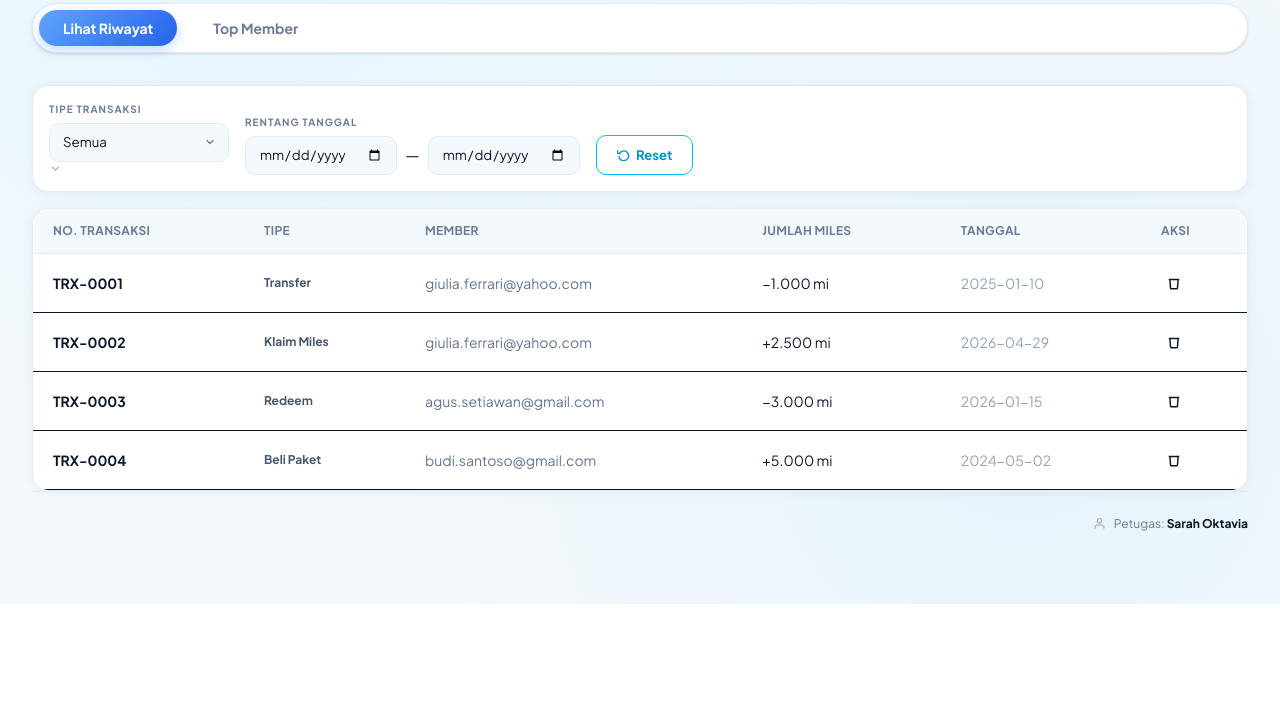
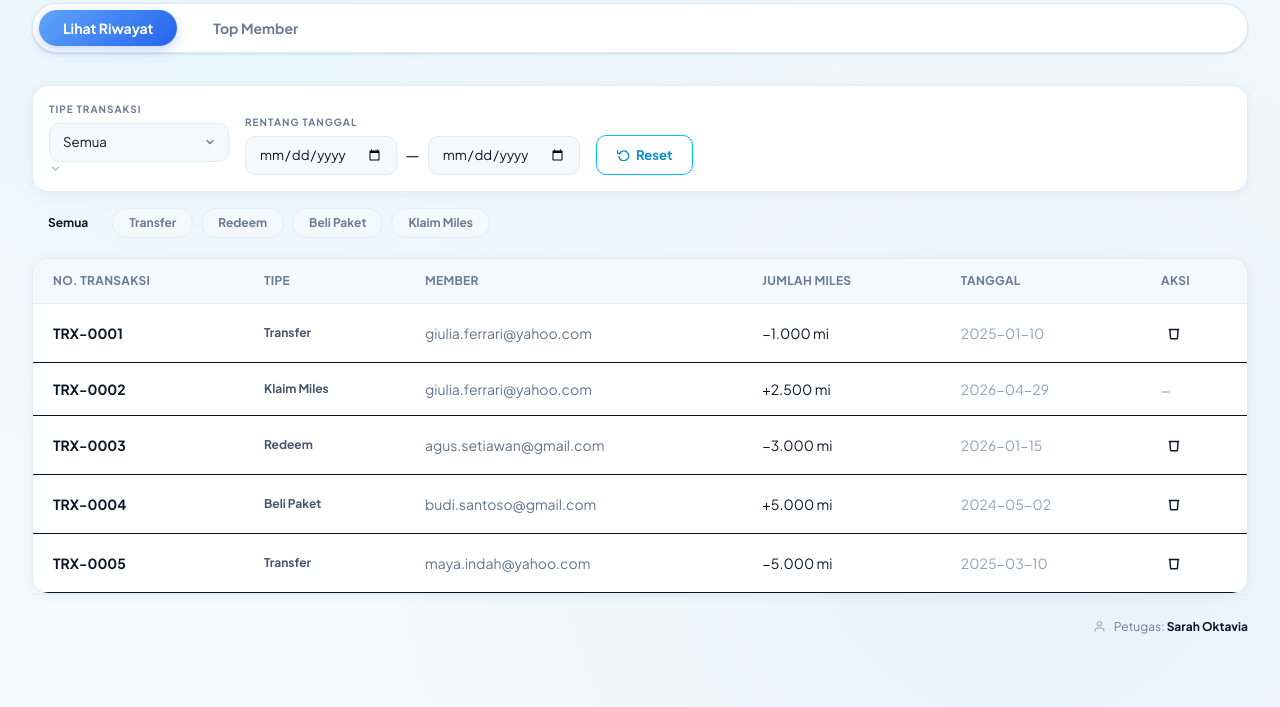
Before and after one commit to Basdat-E12-Babysitter/Aeromiles, a Django app: page /rewards/laporan/ in a window 1280 px wide. Shown: the part 339-1046 px from the top of the page. Before the commit the page ends 943 px from the top, so only its background shows below. Run offline with Django 5.2, Linux system fonts and the light colour scheme; some libraries are stand-ins or nearby versions.

Commit message:
fixing request endpoint on reddem, bali package and laporan

```diff
--- a/miles/templates/miles/claim_miles.html
+++ b/miles/templates/miles/claim_miles.html
@@ -76,7 +76,7 @@
       </button>
     </div>
 
-    <form method="POST" action="{% url 'miles:klaim_create' %}">
+    <form method="POST" action="{% url 'rewards:klaim_create' %}">
       <div class="grid grid-cols-1 md:grid-cols-2 gap-4">
 
         {# Maskapai #}
--- a/rewards/templates/beli_package.html
+++ b/rewards/templates/beli_package.html
@@ -249,7 +249,7 @@
 
     <div class="flex justify-end gap-3">
       <button onclick="closeBeliModal()" class="btn-outline px-5 py-2.5 text-sm font-bold">Batal</button>
-      <form method="POST" action="{% url 'miles:package_beli' %}" id="form-beli">
+      <form method="POST" action="{% url 'rewards:package_beli' %}" id="form-beli">
         {% csrf_token %}
         <input type="hidden" name="package_kode" id="input-package-kode">
         <button type="submit" class="btn-solid px-6 py-2.5 text-sm font-bold flex items-center gap-2">
--- a/rewards/templates/laporan_transaksi.html
+++ b/rewards/templates/laporan_transaksi.html
@@ -72,6 +72,7 @@
 
 {# ── VIEW 1: RIWAYAT TRANSAKSI ── #}
 <div id="section-riwayat" class="main-view-content">
+  {# Filter Bar #}
   <div class="card p-4 mb-4">
     <div class="flex flex-wrap items-end gap-4">
       <div class="flex flex-col gap-1.5" style="min-width:180px;">
@@ -104,6 +105,15 @@
     </div>
   </div>
 
+  {# Mini Tabs Tipe #}
+  <div class="flex gap-2 mb-5 flex-wrap">
+    <button onclick="setTab('')"           class="tab-btn active-tab px-4 py-1.5 rounded-full text-xs font-bold transition-all" data-tab="">Semua</button>
+    <button onclick="setTab('Transfer')"   class="tab-btn px-4 py-1.5 rounded-full text-xs font-bold transition-all border" style="background:var(--surface);color:var(--muted);border-color:var(--border);" data-tab="Transfer">Transfer</button>
+    <button onclick="setTab('Redeem')"     class="tab-btn px-4 py-1.5 rounded-full text-xs font-bold transition-all border" style="background:var(--surface);color:var(--muted);border-color:var(--border);" data-tab="Redeem">Redeem</button>
+    <button onclick="setTab('Beli Paket')" class="tab-btn px-4 py-1.5 rounded-full text-xs font-bold transition-all border" style="background:var(--surface);color:var(--muted);border-color:var(--border);" data-tab="Beli Paket">Beli Paket</button>
+    <button onclick="setTab('Klaim Miles')"class="tab-btn px-4 py-1.5 rounded-full text-xs font-bold transition-all border" style="background:var(--surface);color:var(--muted);border-color:var(--border);" data-tab="Klaim Miles">Klaim Miles</button>
+  </div>
+
   <div class="card overflow-hidden">
     <div class="overflow-x-auto">
       <table class="w-full text-sm">
@@ -131,8 +141,7 @@
   </div>
 
   <div class="flex flex-col gap-3 mb-8">
-
-    {# Juara 1 - Horizontal Compact #}
+    {# Juara 1 #}
     <div class="card p-4 border-2 flex items-center justify-between relative overflow-hidden" style="border-color: #FEF3C7; background: linear-gradient(90deg, #FFF, #FFFBEB);">
       <div class="flex items-center gap-5">
         <div class="font-black text-xl italic opacity-30 w-8" style="color:#F59E0B">#1</div>
@@ -142,12 +151,9 @@
           <p class="text-[10px] font-bold uppercase tracking-widest" style="color:#D97706">Gold Member</p>
         </div>
       </div>
-      <div class="px-4 py-2 rounded-xl text-sm font-black" style="background:rgba(245,158,11,0.1); color:#F59E0B;">
-        45.200 Miles
-      </div>
+      <div class="px-4 py-2 rounded-xl text-sm font-black" style="background:rgba(245,158,11,0.1); color:#F59E0B;">45.200 Miles</div>
     </div>
-
-    {# Juara 2 - Horizontal Compact #}
+    {# Juara 2 #}
     <div class="card p-4 border-2 flex items-center justify-between relative overflow-hidden" style="border-color: #E2E8F0; background: linear-gradient(90deg, #FFF, #F8FAFC);">
       <div class="flex items-center gap-5">
         <div class="font-black text-xl italic opacity-30 w-8" style="color:#94A3B8">#2</div>
@@ -157,12 +163,9 @@
           <p class="text-[10px] font-bold uppercase tracking-widest" style="color:#64748B">Silver Member</p>
         </div>
       </div>
-      <div class="px-4 py-2 rounded-xl text-sm font-black" style="background:rgba(148,163,184,0.1); color:#475569;">
-        28.150 Miles
-      </div>
+      <div class="px-4 py-2 rounded-xl text-sm font-black" style="background:rgba(148,163,184,0.1); color:#475569;">28.150 Miles</div>
     </div>
-
-    {# Juara 3 - Horizontal Compact #}
+    {# Juara 3 #}
     <div class="card p-4 border-2 flex items-center justify-between relative overflow-hidden" style="border-color: #FFEDD5; background: linear-gradient(90deg, #FFF, #FFF7ED);">
       <div class="flex items-center gap-5">
         <div class="font-black text-xl italic opacity-30 w-8" style="color:#F97316">#3</div>
@@ -172,41 +175,33 @@
           <p class="text-[10px] font-bold uppercase tracking-widest" style="color:#C2410C">Silver Member</p>
         </div>
       </div>
-      <div class="px-4 py-2 rounded-xl text-sm font-black" style="background:rgba(249,115,22,0.1); color:#EA580C;">
-        8.450 Miles
-      </div>
+      <div class="px-4 py-2 rounded-xl text-sm font-black" style="background:rgba(249,115,22,0.1); color:#EA580C;">8.450 Miles</div>
     </div>
-
   </div>
 
-  {# Ranking 4-10 #}
+  {# Peringkat 4-10 #}
   <div class="card overflow-hidden">
     <div class="px-5 py-3 border-b font-bold text-xs uppercase tracking-widest" style="color:var(--muted); background:var(--surface);">Peringkat 4 - 10</div>
     <div class="divide-y divide-slate-100">
       <div class="px-5 py-3 flex items-center justify-between hover:bg-slate-50 transition-colors">
-        <div class="flex items-center gap-6">
-          <span class="font-bold text-slate-300 w-4">4</span>
-          <span class="text-sm font-bold text-slate-700">Hendra Gunawan</span>
-        </div>
+        <div class="flex items-center gap-6"><span class="font-bold text-slate-300 w-4">4</span><span class="text-sm font-bold text-slate-700">Hendra Gunawan</span></div>
         <span class="text-xs font-extrabold text-blue-500 bg-blue-50 px-3 py-1 rounded-lg">7.200 mi</span>
       </div>
       <div class="px-5 py-3 flex items-center justify-between hover:bg-slate-50 transition-colors">
-        <div class="flex items-center gap-6">
-          <span class="font-bold text-slate-300 w-4">5</span>
-          <span class="text-sm font-bold text-slate-700">Dian Permata</span>
-        </div>
+        <div class="flex items-center gap-6"><span class="font-bold text-slate-300 w-4">5</span><span class="text-sm font-bold text-slate-700">Dian Permata</span></div>
         <span class="text-xs font-extrabold text-blue-500 bg-blue-50 px-3 py-1 rounded-lg">6.150 mi</span>
       </div>
     </div>
   </div>
 </div>
 
-{# ── Footer & Modal ── #}
+{# ── Footer Staf ── #}
 <div class="flex items-center justify-end gap-2 pt-6 pb-2" style="border-top:1.5px solid var(--border);">
   <svg width="13" height="13" viewBox="0 0 24 24" fill="none" stroke="#aab4c4" stroke-width="2.5"><path d="M20 21v-2a4 4 0 0 0-4-4H8a4 4 0 0 0-4 4v2"/><circle cx="12" cy="7" r="4"/></svg>
   <p class="text-xs" style="color:var(--muted);">Petugas: <strong style="color:var(--ink);">Sarah Oktavia</strong></p>
 </div>
 
+{# ── MODAL: Konfirmasi Hapus ── #}
 <div id="modal-hapus-backdrop" class="modal-backdrop modal-closed" onclick="closeHapusModal()">
   <div class="modal-box" style="max-width:380px;" onclick="event.stopPropagation()">
     <div class="flex items-center justify-between mb-4">
@@ -220,8 +215,9 @@
     </div>
     <div class="flex justify-end gap-3">
       <button onclick="closeHapusModal()" class="btn-outline px-5 py-2.5 text-sm font-bold">Batal</button>
-      <form method="POST" action="{% url 'miles:laporan_hapus' %}">
-        {% csrf_token %}<input type="hidden" name="transaksi_id" id="input-hapus-id">
+      <form method="POST" action="{% url 'rewards:laporan_hapus' %}" id="form-hapus">
+        {% csrf_token %}
+        <input type="hidden" name="transaksi_id" id="input-hapus-id">
         <button type="submit" class="px-5 py-2.5 text-sm font-bold rounded-xl" style="background:#EF4444;color:white;border:none;cursor:pointer;">Hapus</button>
       </form>
     </div>
@@ -243,6 +239,7 @@
 </style>
 
 <script>
+  // ── Pindah Tampilan ──
   function switchMainView(view) {
     const riwayatSec = document.getElementById('section-riwayat');
     const topSec     = document.getElementById('section-top-member');
@@ -266,42 +263,69 @@
     }
   }
 
-  // --- LOGIKA PEWARNAAN MILES (+/-) ---
+  // ── Data Dummy ──
   const dataTransaksi = [
-    { id:1, noTrx:'TRX-0001', tipe:'Transfer',    email:'giulia.ferrari@yahoo.com',  miles:1000,  tanggal:'2025-01-10' },
-    { id:2, noTrx:'TRX-0002', tipe:'Klaim Miles',  email:'giulia.ferrari@yahoo.com',  miles:2500,  tanggal:'2026-04-29' },
-    { id:3, noTrx:'TRX-0003', tipe:'Redeem',       email:'agus.setiawan@gmail.com',   miles:3000,  tanggal:'2026-01-15' },
-    { id:4, noTrx:'TRX-0004', tipe:'Beli Paket',   email:'budi.santoso@gmail.com',    miles:5000,  tanggal:'2024-05-02' },
+    { id:1, noTrx:'TRX-0001', tipe:'Transfer',    email:'giulia.ferrari@yahoo.com',  miles:1000,  tanggal:'2025-01-10', status:'Berhasil'  },
+    { id:2, noTrx:'TRX-0002', tipe:'Klaim Miles',  email:'giulia.ferrari@yahoo.com',  miles:2500,  tanggal:'2026-04-29', status:'Disetujui' },
+    { id:3, noTrx:'TRX-0003', tipe:'Redeem',       email:'agus.setiawan@gmail.com',   miles:3000,  tanggal:'2026-01-15', status:'Berhasil'  },
+    { id:4, noTrx:'TRX-0004', tipe:'Beli Paket',   email:'budi.santoso@gmail.com',    miles:5000,  tanggal:'2024-05-02', status:'Berhasil'  },
+    { id:5, noTrx:'TRX-0005', tipe:'Transfer',     email:'maya.indah@yahoo.com',      miles:5000,  tanggal:'2025-03-10', status:'Berhasil'  },
   ];
 
+  let visibleData = [...dataTransaksi];
+
+  // ── Render Table dengan Warna Miles ──
   function renderTable(data) {
     const tbody = document.getElementById('transaksi-tbody');
     tbody.innerHTML = data.map(t => {
-      // Logic: Spending (Redeem/Transfer) = Red (-), Gaining (Klaim/Beli) = Green (+)
       const isNegative = (t.tipe === 'Redeem' || t.tipe === 'Transfer');
       const milesColor = isNegative ? 'text-red-600' : 'text-green-600';
       const milesSign  = isNegative ? '−' : '+';
+
+      const aksiHtml = t.tipe === 'Klaim Miles'
+        ? `<span style="font-size:0.7rem;color:var(--muted);">—</span>`
+        : `<button class="p-1.5 bg-red-50 text-red-500 rounded-lg" onclick="openHapusModal(${t.id},'${t.noTrx}')"><svg width="14" height="14" viewBox="0 0 24 24" fill="none" stroke="currentColor" stroke-width="2.5"><polyline points="3 6 5 6 21 6"/><path d="M19 6l-1 14a2 2 0 0 1-2 2H8a2 2 0 0 1-2-2L5 6"/></svg></button>`;
 
       return `<tr class="border-b transition-colors hover:bg-slate-50">
         <td class="px-5 py-4 font-bold text-blue-500">${t.noTrx}</td>
         <td class="px-5 py-4 text-xs font-bold text-slate-600">${t.tipe}</td>
         <td class="px-5 py-4 text-slate-500">${t.email}</td>
-        <td class="px-5 py-4 font-black ${milesColor}">
-          ${milesSign}${t.miles.toLocaleString('id-ID')} mi
-        </td>
+        <td class="px-5 py-4 font-black ${milesColor}">${milesSign}${t.miles.toLocaleString('id-ID')} mi</td>
         <td class="px-5 py-4 text-slate-400">${t.tanggal}</td>
-        <td class="px-5 py-4">
-          <button class="p-1.5 bg-red-50 text-red-500 rounded-lg" onclick="openHapusModal(${t.id},'${t.noTrx}')">
-            <svg width="14" height="14" viewBox="0 0 24 24" fill="none" stroke="currentColor" stroke-width="2.5"><polyline points="3 6 5 6 21 6"/><path d="M19 6l-1 14a2 2 0 0 1-2 2H8a2 2 0 0 1-2-2L5 6"/></svg>
-          </button>
-        </td>
+        <td class="px-5 py-4">${aksiHtml}</td>
       </tr>`;
     }).join('');
   }
 
-  function applyFilter() { /* ... */ }
+  // ── Filter Logika ──
+  function setTab(tipe) { document.getElementById('filter-tipe').value = tipe; applyFilter(); }
+  function applyFilter() {
+    const tipe = document.getElementById('filter-tipe').value;
+    const dari = document.getElementById('filter-dari').value;
+    const sampai = document.getElementById('filter-sampai').value;
+
+    document.querySelectorAll('.tab-btn').forEach(btn => {
+      const match = btn.dataset.tab === tipe;
+      btn.classList.toggle('active-tab', match);
+      btn.style.background = match ? '' : 'var(--surface)';
+      btn.style.color = match ? '' : 'var(--muted)';
+    });
+
+    visibleData = dataTransaksi.filter(t => {
+      if (tipe && t.tipe !== tipe) return false;
+      if (dari && t.tanggal < dari) return false;
+      if (sampai && t.tanggal > sampai) return false;
+      return true;
+    });
+    renderTable(visibleData);
+  }
+  function resetFilter() { document.getElementById('filter-tipe').value = ''; document.getElementById('filter-dari').value = ''; document.getElementById('filter-sampai').value = ''; setTab(''); }
+
+  // ── Modals & Export ──
   function openHapusModal(id, noTrx) { document.getElementById('hapus-no-trx').textContent = noTrx; document.getElementById('input-hapus-id').value = id; document.getElementById('modal-hapus-backdrop').classList.remove('modal-closed'); }
   function closeHapusModal() { document.getElementById('modal-hapus-backdrop').classList.add('modal-closed'); }
+  function exportCSV() { /* Logika ekspor CSV */ }
+
   document.addEventListener('DOMContentLoaded', () => renderTable(dataTransaksi));
 </script>
 
--- a/rewards/templates/redeem_hadiah.html
+++ b/rewards/templates/redeem_hadiah.html
@@ -133,7 +133,7 @@
 
     <div class="flex justify-end gap-3">
       <button onclick="closeRedeemModal()" class="btn-outline px-5 py-2.5 text-sm font-bold">Batal</button>
-      <form method="POST" action="{% url 'miles:redeem_create' %}" id="form-redeem">
+      <form method="POST" action="{% url 'rewards:redeem_create' %}" id="form-redeem">
         {% csrf_token %}
         <input type="hidden" name="hadiah_id" id="input-hadiah-id">
         <button type="submit" class="btn-solid px-6 py-2.5 text-sm font-bold flex items-center gap-2">
```
